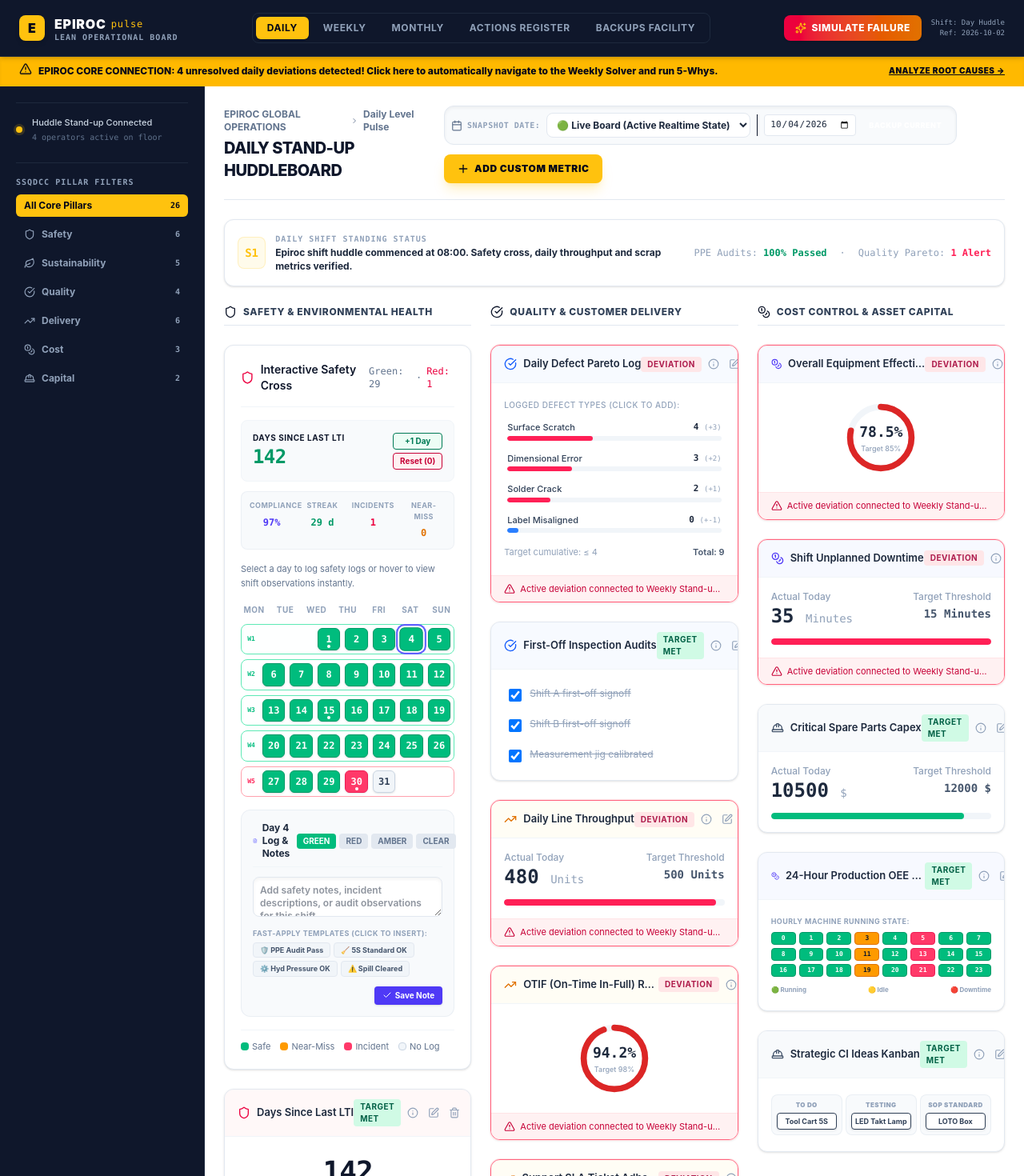
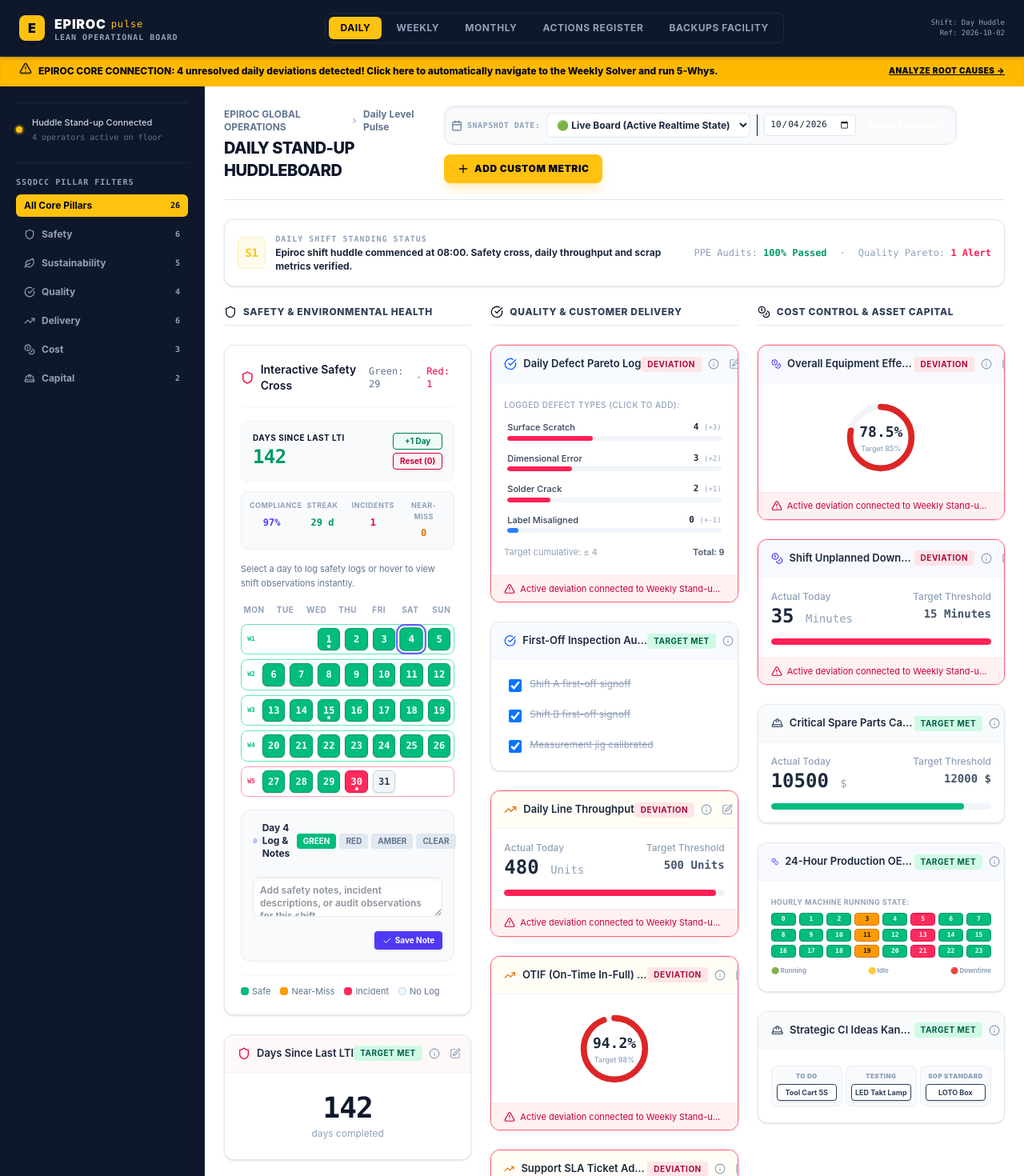
Before and after one commit to PythonProgrammer1986/New-Pluse, a React (Vite) app: page / in a window 1280 px wide. Shown: the top 1470 px of the page at 80% size. Built offline with nearby package versions, Linux system fonts and the light colour scheme.

Commit message:
feat: add warning thresholds to performance widgets
Introduce `warningThreshold` to widget types to enable configurable performance tracking. Update UI components to support input and display of these thresholds and remove deprecated simulation feedback code.

```diff
--- a/src/App.tsx
+++ b/src/App.tsx
@@ -63,18 +63,12 @@
   const [newWTarget, setNewWTarget] = useState('');
   const [newWActual, setNewWActual] = useState('');
   const [newWDesc, setNewWDesc] = useState('');
+  const [newWWarningThreshold, setNewWWarningThreshold] = useState<string>('110');
 
   // Custom interface list items parsing (checklists, charts, projects)
   const [newChecklistText, setNewChecklistText] = useState('');
   const [newChartText, setNewChartText] = useState('');
   const [newProjectText, setNewProjectText] = useState('');
-
-  // Simulation feedback toast state
-  const [simulationAlert, setSimulationAlert] = useState<{
-    show: boolean;
-    title: string;
-    message: string;
-  } | null>(null);
 
   // Archive snapshot selection states
   const [selectedSnapshotDate, setSelectedSnapshotDate] = useState<string>('live');
@@ -137,6 +131,7 @@
     const targetVal = newWTarget ? parseFloat(newWTarget) : (newWType === 'gauge' ? 100 : undefined);
     const actualVal = newWActual ? parseFloat(newWActual) : (newWType === 'gauge' ? 0 : undefined);
     const numericValue = newWType === 'counter' ? (parseFloat(newWActual) || 0) : undefined;
+    const warningThresholdVal = newWWarningThreshold ? parseFloat(newWWarningThreshold) : undefined;
 
     addWidget({
       title: newWTitle,
@@ -147,6 +142,7 @@
       target: targetVal,
       actual: actualVal,
       value: numericValue,
+      warningThreshold: warningThresholdVal,
       checklist: checklistData,
       dataPoints: chartData,
       milestones: milestonesData,
@@ -159,56 +155,11 @@
     setNewWTarget('');
     setNewWActual('');
     setNewWDesc('');
+    setNewWWarningThreshold('110');
     setNewChecklistText('');
     setNewChartText('');
     setNewProjectText('');
     setShowAddWidget(false);
-  };
-
-  // Run quick Lean simulation of unexpected operational failures
-  const handleTriggerSimulation = () => {
-    // 1. Shift B CNC cooler leak (Quality defects up, OEE down, Downtime minutes up)
-    const downtimeWidget = state.widgets.find(w => w.id === 'd-cost-downtime');
-    const defectWidget = state.widgets.find(w => w.id === 'd-quality-defects');
-    const safetyCrossIndex = 30; // Mark day 30 red
-
-    if (downtimeWidget && defectWidget) {
-      updateWidgetValue('d-cost-downtime', { actual: 48 });
-      updateWidgetValue('d-quality-defects', { actual: 12 });
-      updateSafetyCross(safetyCrossIndex, 'red');
-
-      // Create a specific simulated deviation for Downtime
-      const hasExistingDev = state.deviations.some(d => d.widgetId === 'd-cost-downtime');
-      if (!hasExistingDev) {
-        addDeviation({
-          widgetId: 'd-cost-downtime',
-          widgetTitle: 'Shift Unplanned Downtime',
-          pillar: 'Cost',
-          level: 'daily',
-          date: new Date().toISOString().split('T')[0],
-          description: 'CNC Machine 3 Cooling Fan failed at 09:15, causing a thermal cutoff. Production line halted for 48 minutes.',
-          fiveWhys: [
-            'Why? Coolant loop overheated and triggered hardware thermal shutdown.',
-            'Why? Coolant pump impeller was jammed by plastic chips.',
-            'Why? The chip filtration mesh tray was torn, letting debris bypass.',
-            'Why? Mesh tray was past its rated service life (exceeded by 6 months).',
-            'Why? Missing proactive spare parts schedule for extruder sub-components.'
-          ],
-          rootCause: 'Wear replacement schedule missing from critical PM checklists.',
-          ishikawaCategory: 'Machine'
-        });
-      }
-
-      setSimulationAlert({
-        show: true,
-        title: 'Lean Operational Deviation Triggered!',
-        message: 'A thermal failure on CNC Machine 3 has halted production! Shift Unplanned Downtime exceeded targets. Head over to the "Weekly Deviation Pulse" level to analyze root causes with the team.'
-      });
-
-      // Jump to Weekly Pulse
-      setActiveLevel('weekly');
-      setActiveTab('board');
-    }
   };
 
   // Color mappings for active pillars
@@ -227,25 +178,6 @@
 
   return (
     <div className="min-h-screen bg-white dark:bg-slate-950 text-slate-900 dark:text-slate-100 flex flex-col font-sans transition-colors duration-300">
-
-      {/* Simulation Banner Alarm */}
-      {simulationAlert && simulationAlert.show && (
-        <div className="bg-rose-600 text-white px-5 py-3.5 flex items-start justify-between gap-4 animate-fade-in z-50 shadow-md">
-          <div className="flex items-center gap-3">
-            <AlertTriangle className="w-5 h-5 shrink-0 animate-pulse text-rose-100" />
-            <div>
-              <span className="font-bold text-sm block tracking-wide">{simulationAlert.title}</span>
-              <span className="text-xs text-rose-100 block mt-0.5 leading-relaxed">{simulationAlert.message}</span>
-            </div>
-          </div>
-          <button
-            onClick={() => setSimulationAlert(null)}
-            className="text-xs font-bold hover:underline bg-rose-750 px-2.5 py-1 rounded cursor-pointer shrink-0 text-white"
-          >
-            Acknowledge Alert
-          </button>
-        </div>
-      )}
 
       {/* Top Bar Navigation Contract: [Brand title] — [Nav links] — [Primary Actions] */}
       {/* OVERHAULED: Epiroc Dark Slate & Yellow brand integration (Request #1) */}
@@ -308,16 +240,6 @@
 
         {/* Workspace Quick Actions */}
         <div className="flex items-center gap-3 self-end md:self-auto">
-          {/* Active Simulation button */}
-          <button
-            onClick={handleTriggerSimulation}
-            className="flex items-center gap-1.5 px-3.5 py-2 bg-gradient-to-r from-rose-600 to-amber-600 hover:from-rose-700 hover:to-amber-700 text-white text-xs font-extrabold rounded-lg shadow-sm cursor-pointer transition-all uppercase tracking-wider"
-            title="Inject simulated machinery cooler failure to demo the alignment process."
-          >
-            <Sparkles className="w-3.5 h-3.5 text-[#FFC20E]" />
-            <span>Simulate Failure</span>
-          </button>
-
           <div className="hidden lg:flex flex-col text-right font-mono text-[9px] text-slate-400">
             <span>Shift: Day Huddle</span>
             <span>Ref: 2026-10-02</span>
@@ -609,6 +531,11 @@
                     <option value="kanban">10. Suggestions Kanban (Idea Incubator Cards)</option>
                     <option value="handover">11. Shift Handover Block (Supervisor Transition Sign-off)</option>
                     <option value="radar">12. Audit Radar Scorecard (5S Walkabout Radians)</option>
+                    <option value="pareto">13. Scrap & Waste Pareto Bar Chart (Static Percentage Distribution)</option>
+                    <option value="riskGauge">14. Hazard Alert Level Gauge (LOTO Risk Index)</option>
+                    <option value="emission">15. CO₂ Emission Sparkline (Carbon Footprint Trace)</option>
+                    <option value="countdown">16. Lead Time Countdown Tracker (Rig Shipping Pipeline)</option>
+                    <option value="pulse">17. Takt-Time Pace Pulse (Active Takt Pace Indicator)</option>
                   </select>
                 </div>
 
@@ -643,6 +570,17 @@
                         value={newWActual}
                         onChange={(e) => setNewWActual(e.target.value)}
                         className="w-full text-xs px-2.5 py-2 border border-slate-200 dark:border-slate-700 bg-slate-50 dark:bg-slate-900 text-slate-900 dark:text-white rounded-lg focus:outline-none font-mono font-semibold"
+                      />
+                    </div>
+                    <div>
+                      <label className="block text-[10px] text-slate-400 font-bold uppercase tracking-wider mb-1">Warning Threshold (%)</label>
+                      <input
+                        type="number"
+                        placeholder="e.g. 110"
+                        value={newWWarningThreshold}
+                        onChange={(e) => setNewWWarningThreshold(e.target.value)}
+                        className="w-full text-xs px-2.5 py-2 border border-slate-200 dark:border-slate-700 bg-slate-50 dark:bg-slate-900 text-slate-900 dark:text-white rounded-lg focus:outline-none font-mono font-semibold"
+                        title="If Actual exceeds this percentage of Target, a pulsing red glow is shown."
                       />
                     </div>
                   </>
--- a/src/components/SafetyCrossCalendar.tsx
+++ b/src/components/SafetyCrossCalendar.tsx
@@ -349,32 +349,6 @@
               className="w-full text-xs p-2 border border-slate-200 dark:border-slate-700 bg-white dark:bg-slate-900 text-slate-800 dark:text-slate-100 rounded-lg focus:outline-none focus:ring-1 focus:ring-indigo-500 focus:border-indigo-500 shadow-inner font-semibold"
             />
 
-            {/* Quick-to-Apply Note Templates */}
-            <div className="space-y-1">
-              <span className="text-[9px] text-slate-400 font-bold uppercase tracking-wider block">Fast-Apply Templates (Click to insert):</span>
-              <div className="flex flex-wrap gap-1">
-                {[
-                  '🛡️ PPE Audit Pass',
-                  '🧹 5S Standard OK',
-                  '⚙️ Hyd Pressure OK',
-                  '⚠️ Spill Cleared'
-                ].map((tpl) => (
-                  <button
-                    key={tpl}
-                    type="button"
-                    onClick={() => {
-                      const next = noteText ? `${noteText} · ${tpl}` : tpl;
-                      setNoteNoteText(next);
-                      onUpdateNote(selectedDay, next);
-                    }}
-                    className="px-2 py-0.5 bg-slate-100 hover:bg-slate-200 dark:bg-slate-800 dark:hover:bg-slate-700 text-slate-600 dark:text-slate-300 border border-slate-200 dark:border-slate-700 text-[9px] font-bold rounded cursor-pointer transition-colors"
-                  >
-                    {tpl}
-                  </button>
-                ))}
-              </div>
-            </div>
-
             <div className="flex justify-end pt-1">
               <button
                 type="button"
--- a/src/components/WidgetCard.tsx
+++ b/src/components/WidgetCard.tsx
@@ -23,6 +23,7 @@
   const [isEditing, setIsEditing] = useState(false);
   const [tempActual, setTempActual] = useState(widget.actual?.toString() || '');
   const [tempTarget, setTempTarget] = useState(widget.target?.toString() || '');
+  const [tempWarningThreshold, setTempWarningThreshold] = useState(widget.warningThreshold?.toString() || '');
   const [showInfo, setShowInfo] = useState(false);
   const [tempTitle, setTempTitle] = useState(widget.title);
   const [tempDesc, setTempDesc] = useState(widget.description || '');
@@ -89,13 +90,15 @@
     e.preventDefault();
     const actualNum = parseFloat(tempActual);
     const targetNum = parseFloat(tempTarget);
+    const warningNum = parseFloat(tempWarningThreshold);
 
     onUpdateValue(widget.id, {
       title: tempTitle,
       description: tempDesc || undefined,
       unit: tempUnit || undefined,
       ...( !isNaN(actualNum) ? { actual: actualNum } : {}),
-      ...( !isNaN(targetNum) ? { target: targetNum } : {})
+      ...( !isNaN(targetNum) ? { target: targetNum } : {}),
+      ...( !isNaN(warningNum) ? { warningThreshold: warningNum } : {})
     });
     setIsEditing(false);
   };
@@ -137,21 +140,40 @@
     }
   };
 
+  const isExceedingWarning = widget.actual !== undefined &&
+                             widget.target !== undefined &&
+                             widget.warningThreshold !== undefined &&
+                             widget.target > 0 &&
+                             widget.actual > widget.target * (widget.warningThreshold / 100);
+
   return (
-    <div className={`relative bg-white dark:bg-slate-900 border rounded-xl shadow-sm transition-all duration-300 overflow-hidden flex flex-col h-full ${widget.state === 'red' ? 'border-rose-400 dark:border-rose-900/60 ring-1 ring-rose-100 dark:ring-rose-950/20' : 'border-slate-200 dark:border-slate-800 hover:border-slate-300 dark:hover:border-slate-700'}`}>
+    <div className={`relative bg-white dark:bg-slate-900 border rounded-xl shadow-sm transition-all duration-300 overflow-hidden flex flex-col h-full ${
+      isExceedingWarning
+        ? 'border-rose-500 ring-4 ring-rose-500/50 shadow-[0_0_20px_rgba(239,68,68,0.45)] animate-pulse'
+        : widget.state === 'red'
+          ? 'border-rose-400 dark:border-rose-900/60 ring-1 ring-rose-100 dark:ring-rose-950/20'
+          : 'border-slate-200 dark:border-slate-800 hover:border-slate-300 dark:hover:border-slate-700'
+    }`}>
       {/* Widget Header */}
       <div className={`px-4 py-3 border-b border-slate-100 dark:border-slate-800 flex items-center justify-between ${config.headerBg}`}>
-        <div className="flex items-center gap-2 max-w-[70%]">
+        <div className="flex items-center gap-2 max-w-[65%]">
           <IconComponent className={`w-4 h-4 ${config.themeColor}`} />
           <h4 className="font-semibold text-slate-800 dark:text-slate-100 text-[13px] truncate" title={widget.title}>
             {widget.title}
           </h4>
         </div>
-        <div className="flex items-center gap-1">
+        <div className="flex items-center gap-1 shrink-0">
           {/* Status Badge */}
           <div className={`px-2 py-0.5 rounded text-[10px] font-bold uppercase tracking-wider ${widget.state === 'red' ? 'bg-rose-100 text-rose-800 dark:bg-rose-950/60 dark:text-rose-300 animate-pulse' : 'bg-emerald-100 text-emerald-800 dark:bg-emerald-950/60 dark:text-emerald-300'}`}>
             {widget.state === 'red' ? 'Deviation' : 'Target Met'}
           </div>
+
+          {/* Performance Drift Alert */}
+          {isExceedingWarning && (
+            <div className="px-1.5 py-0.5 rounded text-[10px] font-black uppercase tracking-wider bg-rose-600 text-white animate-bounce shadow" title={`Drift warning: Actual value has exceeded ${widget.warningThreshold}% of Target!`}>
+              ⚠️ DRIFT
+            </div>
+          )}
 
           <button
             onClick={() => setShowInfo(!showInfo)}
@@ -168,6 +190,7 @@
               setTempUnit(widget.unit || '');
               setTempActual(widget.actual?.toString() || '');
               setTempTarget(widget.target?.toString() || '');
+              setTempWarningThreshold(widget.warningThreshold?.toString() || '');
               setIsEditing(!isEditing);
             }}
             className="p-1 hover:bg-slate-200 dark:hover:bg-slate-800 rounded-md text-slate-400 hover:text-slate-600 transition-colors cursor-pointer"
@@ -254,6 +277,19 @@
                       value={tempTarget}
                       onChange={(e) => setTempTarget(e.target.value)}
                       className="w-full px-2.5 py-1.5 text-xs border border-slate-300 dark:border-slate-700 bg-white dark:bg-slate-900 text-slate-900 dark:text-white rounded-lg focus:outline-none focus:ring-1 focus:ring-indigo-500 font-semibold font-mono"
+                    />
+                  </div>
+                )}
+                {widget.warningThreshold !== undefined && (
+                  <div className="flex-1">
+                    <label className="block text-[10px] text-slate-400 font-bold uppercase tracking-wider mb-0.5">Warning Thresh (%)</label>
+                    <input
+                      type="number"
+                      step="any"
+                      value={tempWarningThreshold}
+                      onChange={(e) => setTempWarningThreshold(e.target.value)}
+                      className="w-full px-2.5 py-1.5 text-xs border border-slate-300 dark:border-slate-700 bg-white dark:bg-slate-900 text-slate-900 dark:text-white rounded-lg focus:outline-none focus:ring-1 focus:ring-indigo-500 font-semibold font-mono"
+                      placeholder="e.g. 110"
                     />
                   </div>
                 )}
--- a/src/seedData.ts
+++ b/src/seedData.ts
@@ -47,7 +47,8 @@
     type: 'numeric',
     unit: 'kWh',
     target: 400,
-    actual: 435,
+    actual: 445,
+    warningThreshold: 110,
     state: 'red',
     description: 'Facility daily electricity consumption. Target based on lean efficiency.'
   },
@@ -268,9 +269,10 @@
     pillar: 'Sustainability',
     level: 'daily',
     type: 'emission',
-    actual: 120,
+    actual: 170,
     target: 150,
-    state: 'green',
+    warningThreshold: 110,
+    state: 'red',
     description: 'Energy-equivalent CO2 output trace in kg compared to carbon footprint bounds.'
   },
   {
--- a/src/types.ts
+++ b/src/types.ts
@@ -30,6 +30,7 @@
   unit?: string;
   target?: number;
   actual?: number;
+  warningThreshold?: number; // threshold percentage, e.g. 110 for 110% of target
   value?: number; // generic value (like days in counters)
   state: 'green' | 'red';
   description?: string;
```
